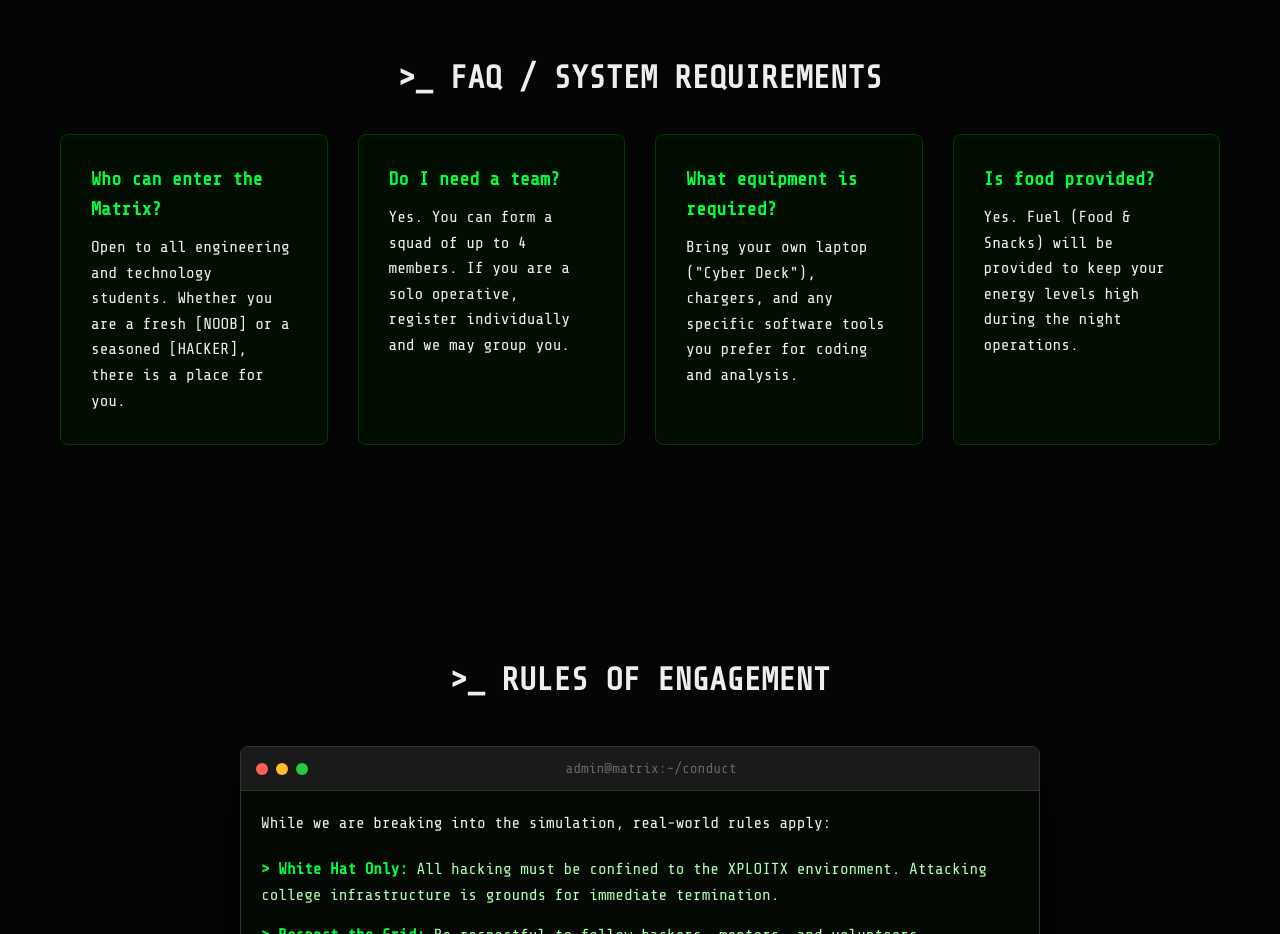
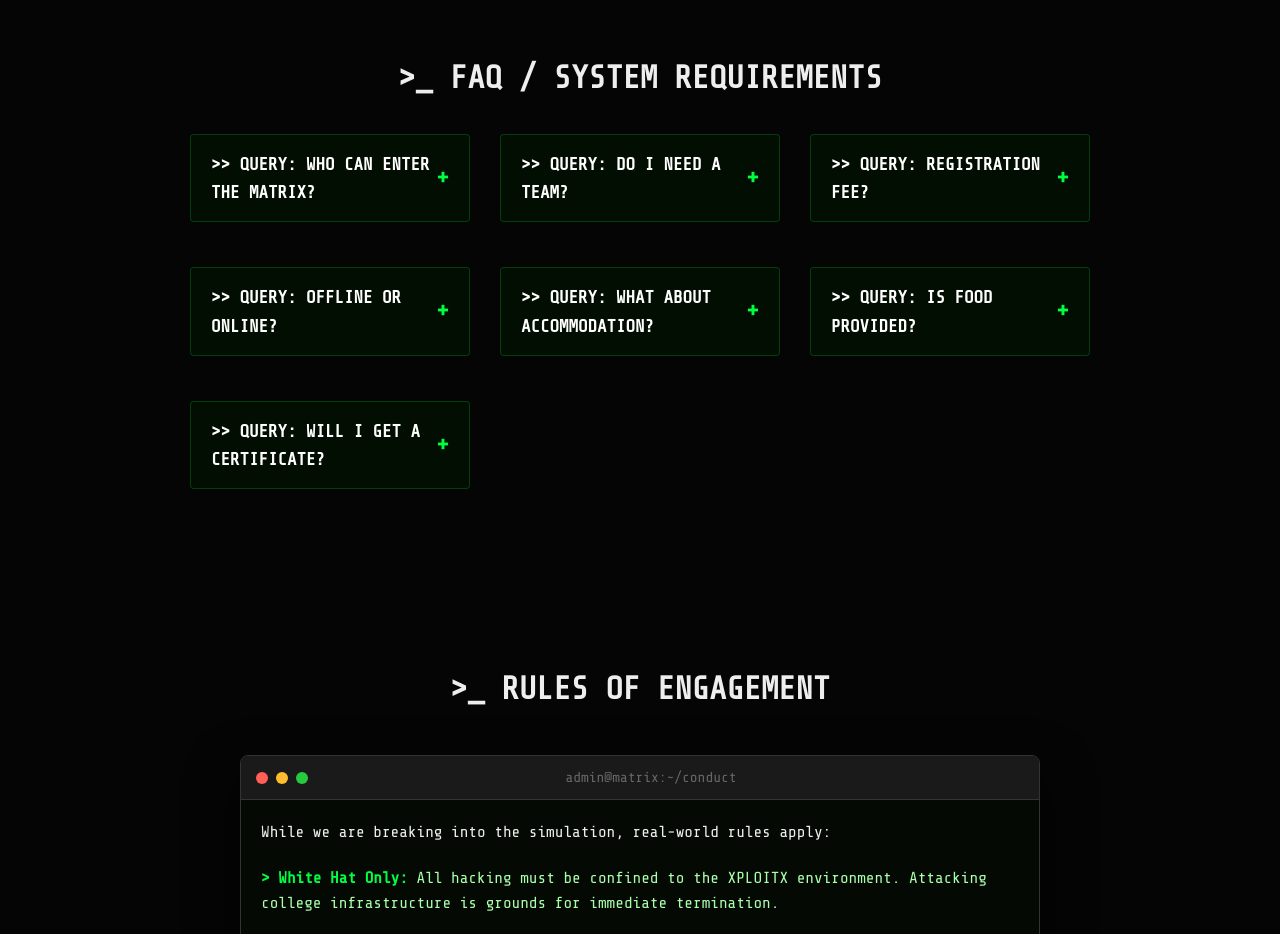
Before and after one commit to ashish1207kh/XploitX-2026, a website: page about.html in a window 1280 px wide. Shown: the part 3400-4334 px from the top of the page. Drawn offline with nearby package versions, Linux system fonts and the light colour scheme; no server answers.

Commit message:
feat(about): Add interactive FAQ accordion with new questions

```diff
--- a/about.html
+++ b/about.html
@@ -329,27 +329,126 @@
         <section class="register-section hidden-el">
             <h2 class="section-header" style="margin-bottom: 30px;">&gt;_ FAQ / SYSTEM REQUIREMENTS</h2>
 
-            <div class="about-content" style="text-align: left;">
-                <div class="info-block" style="text-align: left;">
-                    <h3>Who can enter the Matrix?</h3>
-                    <p>Open to all engineering and technology students. Whether you are a fresh [NOOB] or a seasoned
-                        [HACKER], there is a place for you.</p>
+            <div class="about-content" style="text-align: left; max-width: 900px; margin: 0 auto;">
+
+                <style>
+                    details.faq-item {
+                        background: rgba(0, 20, 0, 0.6);
+                        border: 1px solid rgba(0, 255, 65, 0.2);
+                        margin-bottom: 15px;
+                        border-radius: 4px;
+                        overflow: hidden;
+                        transition: all 0.3s ease;
+                    }
+
+                    details.faq-item[open] {
+                        border-color: var(--neon-green);
+                        background: rgba(0, 40, 0, 0.8);
+                        box-shadow: 0 0 15px rgba(0, 255, 65, 0.1);
+                    }
+
+                    summary.faq-question {
+                        padding: 15px 20px;
+                        cursor: pointer;
+                        font-weight: bold;
+                        color: #fff;
+                        list-style: none;
+                        /* Hide default triangle */
+                        font-family: 'Share Tech Mono', monospace;
+                        font-size: 1.1rem;
+                        display: flex;
+                        justify-content: space-between;
+                        align-items: center;
+                    }
+
+                    summary.faq-question::-webkit-details-marker {
+                        display: none;
+                    }
+
+                    summary.faq-question::after {
+                        content: '+';
+                        color: var(--neon-green);
+                        font-weight: bold;
+                        font-size: 1.5rem;
+                        transition: transform 0.3s;
+                    }
+
+                    details[open] summary.faq-question::after {
+                        transform: rotate(45deg);
+                    }
+
+                    .faq-answer {
+                        padding: 0 20px 20px 20px;
+                        color: #ddd;
+                        line-height: 1.6;
+                        border-top: 1px dashed rgba(0, 255, 65, 0.2);
+                        margin-top: 5px;
+                        padding-top: 15px;
+                    }
+
+                    .faq-highlight {
+                        color: var(--neon-green);
+                    }
+                </style>
+
+                <details class="faq-item">
+                    <summary class="faq-question">>> QUERY: WHO CAN ENTER THE MATRIX?</summary>
+                    <div class="faq-answer">
+                        <p>Open to all engineering and technology students. Whether you are a fresh <span
+                                class="faq-highlight">[NOOB]</span> or a seasoned <span
+                                class="faq-highlight">[HACKER]</span>, there is a place for you.</p>
                     </div>
-                <div class="info-block" style="text-align: left;">
-                    <h3>Do I need a team?</h3>
-                    <p>Yes. You can form a squad of up to 4 members. If you are a solo operative, register individually
-                        and we may group you.</p>
+                </details>
+
+                <details class="faq-item">
+                    <summary class="faq-question">>> QUERY: DO I NEED A TEAM?</summary>
+                    <div class="faq-answer">
+                        <p>Yes. You can form a squad of up to <span class="faq-highlight">4 members</span>. A minimum of
+                            2 members is required to initiate the protocol.</p>
                     </div>
-                <div class="info-block" style="text-align: left;">
-                    <h3>What equipment is required?</h3>
-                    <p>Bring your own laptop ("Cyber Deck"), chargers, and any specific software tools you prefer for
-                        coding and analysis.</p>
+                </details>
+
+                <details class="faq-item">
+                    <summary class="faq-question">>> QUERY: REGISTRATION FEE?</summary>
+                    <div class="faq-answer">
+                        <p>The entry fee is <span class="faq-highlight">₹ 400 per team</span>. This grants you full
+                            access to the battlefield, resources, and nutrition.</p>
                     </div>
-                <div class="info-block" style="text-align: left;">
-                    <h3>Is food provided?</h3>
+                </details>
+
+                <details class="faq-item">
+                    <summary class="faq-question">>> QUERY: OFFLINE OR ONLINE?</summary>
+                    <div class="faq-answer">
+                        <p>This is a strictly <span class="faq-highlight">OFFLINE</span> operation. The physical
+                            location is Prathyusha Engineering College.</p>
+                    </div>
+                </details>
+
+                <details class="faq-item">
+                    <summary class="faq-question">>> QUERY: WHAT ABOUT ACCOMMODATION?</summary>
+                    <div class="faq-answer">
+                        <p>Rest areas will be provided for all agents during the 24-hour event. Separate operational
+                            zones for male and female agents.</p>
+                    </div>
+                </details>
+
+                <details class="faq-item">
+                    <summary class="faq-question">>> QUERY: IS FOOD PROVIDED?</summary>
+                    <div class="faq-answer">
                         <p>Yes. Fuel (Food & Snacks) will be provided to keep your energy levels high during the night
                             operations.</p>
                     </div>
+                </details>
+
+                <details class="faq-item">
+                    <summary class="faq-question">>> QUERY: WILL I GET A CERTIFICATE?</summary>
+                    <div class="faq-answer">
+                        <p>Affirmative. All participating agents will receive an official <span
+                                class="faq-highlight">Certificate of Participation</span>. Winners receive Merit
+                            Certificates.</p>
+                    </div>
+                </details>
+
             </div>
         </section>
 
```
Lines whose indentation alone changed are shown as unchanged.
